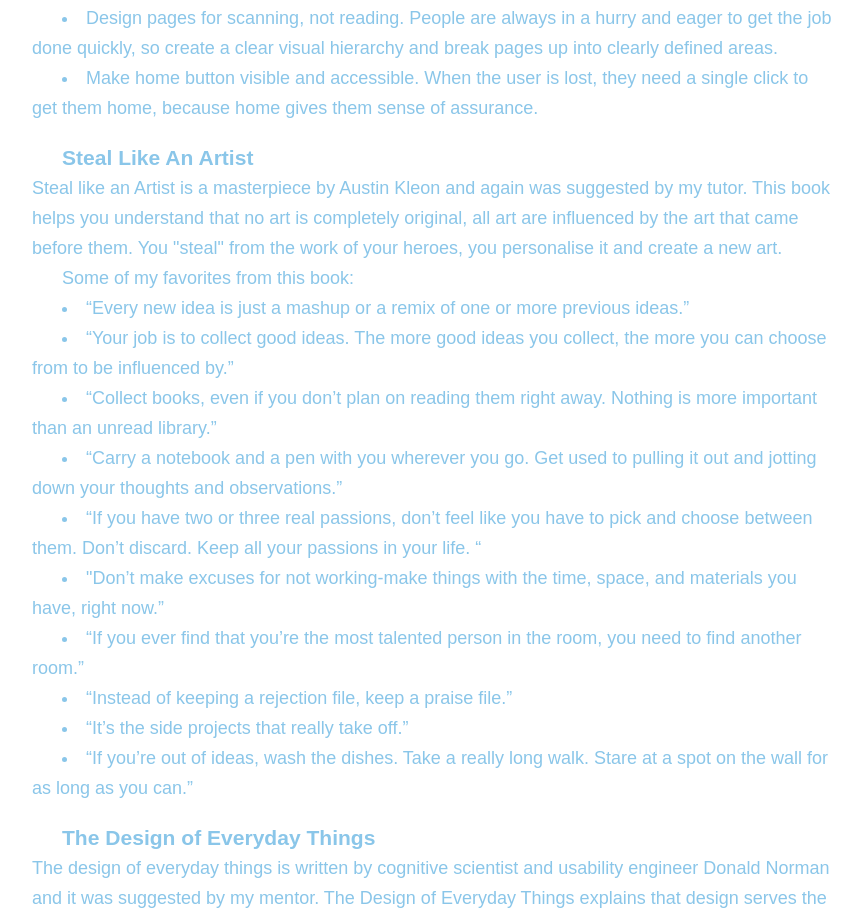
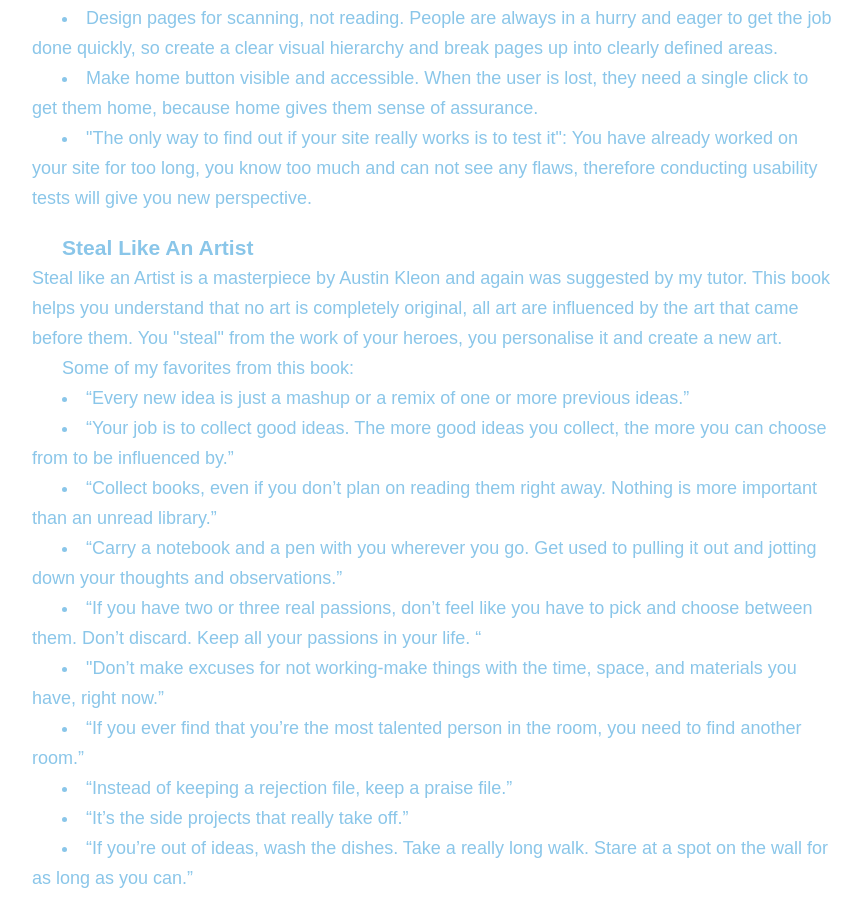
Before and after one commit to paulinemarg/myBlog, a React (Create React App) app: page /books in a window 1280 px wide. Shown: the part 1282-2200 px from the top of the page, without its empty margins (208-1070 px from the left). Built offline with nearby package versions, Linux system fonts and the light colour scheme; the HTML template or start-up script is replaced by a standard one.

Commit message:
updated article

```diff
--- a/src/components/pages/Books.jsx
+++ b/src/components/pages/Books.jsx
@@ -20,7 +20,7 @@
             <li>"Number of clicks doesn't matter, as long as they are mindless": Since clicking is one of the most used action in any application, we need to design it explicitly as possible.</li>
             <li>Design pages for scanning, not reading. People are always in a hurry and eager to get the job done quickly, so create a clear visual hierarchy and break pages up into clearly defined areas.</li>
             <li>Make home button visible and accessible. When the user is lost, they need a single click to get them home, because home gives them sense of assurance.</li>
-
+            <li>"The only way to find out if your site really works is to test it": You have already worked on your site for too long, you know too much and can not see any flaws, therefore conducting usability tests will give you new perspective.</li>
           </div>
           <div className='indent'>
             <h3>Steal Like An Artist</h3>
```
